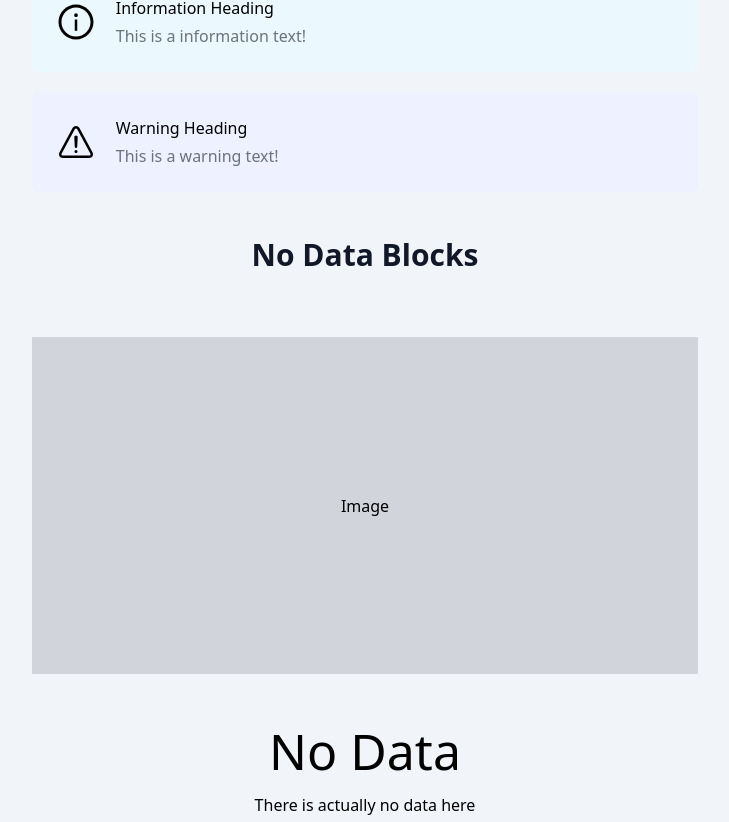
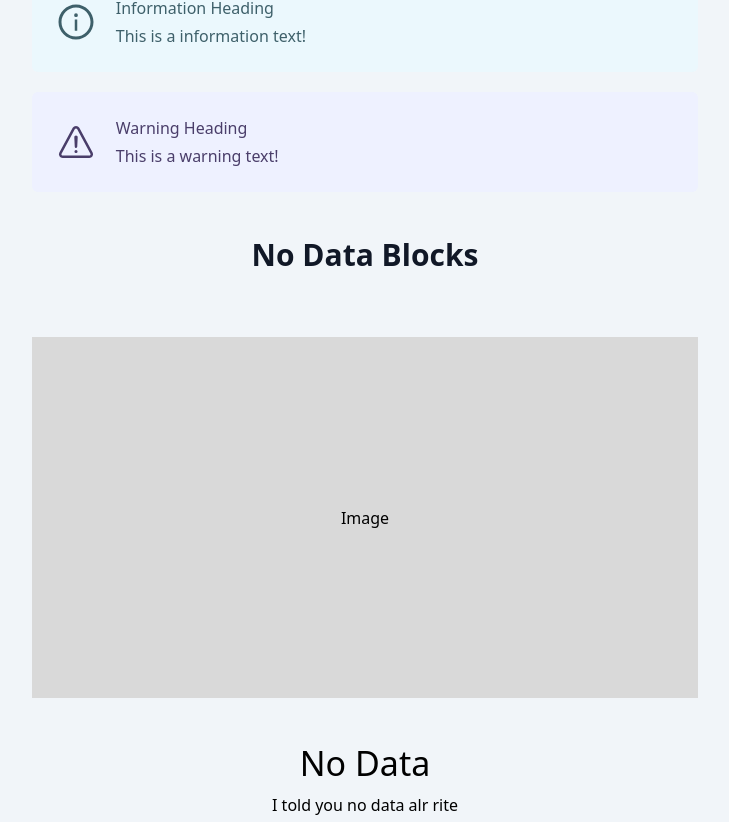
Before and after one commit to NUS-Fintech-Society/SD_Medusa_Frontend, a Next.js app: page /mytest in a window 1280 px wide. Shown: the part 2038-2860 px from the top of the page, without its empty margins (275-1004 px from the left). Built offline with nearby package versions, Linux system fonts and the light colour scheme.

Commit message:
fixed feedback color issue

```diff
--- a/app/components/feedback/Feedback.tsx
+++ b/app/components/feedback/Feedback.tsx
@@ -21,27 +21,32 @@ export interface FeedbackProps {
 const Feedback: React.FC<FeedbackProps> = ({ type, heading, text }) => {
   let color;
   let icon;
+  let textColor;
   if (type === "success") {
     color = "bg-fdbk-green";
+    textColor = "text-[#456A3E]";
     icon = <BsCheck2Circle size={40} />;
   } else if (type === "error") {
     color = "bg-fdbk-red";
+    textColor = "text-[#6A493E]";
     icon = <RxCrossCircled size={40} />;
   } else if (type === "info") {
     color = "bg-fdbk-blue";
+    textColor = "text-[#3E606A]";
     icon = <AiOutlineInfoCircle size={40} />;
   } else {
     color = "bg-fdbk-purple";
+    textColor = "text-[#4A3E6A]";
     icon = <IoWarningOutline size={40} />;
   }
   return (
     <div
-      className={`flex items-center w-full ${color} p-6 text-black-500 rounded-md`}
+      className={`flex items-center w-full ${color} p-6 text-black-500 rounded-md ${textColor}`}
     >
       <span className="mr-5">{icon}</span>
       <div>
-        <h1 className="font-[400] mb-1">{heading}</h1>
-        <p className="font-light text-gray-500">{text}</p>
+        <h1 className={`font-medium body-s mb-1`}>{heading}</h1>
+        <p className={`font-normal`}>{text}</p>
       </div>
     </div>
   );
--- a/app/components/no-data/NoData.tsx
+++ b/app/components/no-data/NoData.tsx
@@ -13,7 +13,7 @@ const NoData: React.FC<NoDataProps> = ({ col, heading, text }) => {
         col ? "flex-row h-[35em]" : "flex-col"
       }`}
     >
-      <div className="bg-gray-300 flex justify-center items-center h-full w-full">
+      <div className="bg-[#D9D9D9] flex justify-center items-center h-full w-full">
         Image
         {/* <img className="" src="" alt="" /> */}
       </div>
@@ -22,8 +22,10 @@ const NoData: React.FC<NoDataProps> = ({ col, heading, text }) => {
           col && "w-1/2"
         }`}
       >
-        <h1 className="font-[400] mb-1 text-h1-l">{heading || "No Data"}</h1>
-        <p>{text || "There is actually no data here"}</p>
+        <h1 className="font-medium mb-1 text-h3-l">{heading || "No Data"}</h1>
+        <p className={`font-normal text-body-l w-2/3 ${col && "text-left"}`}>
+          {text || "I told you no data alr rite"}
+        </p>
       </div>
     </div>
   );
```
